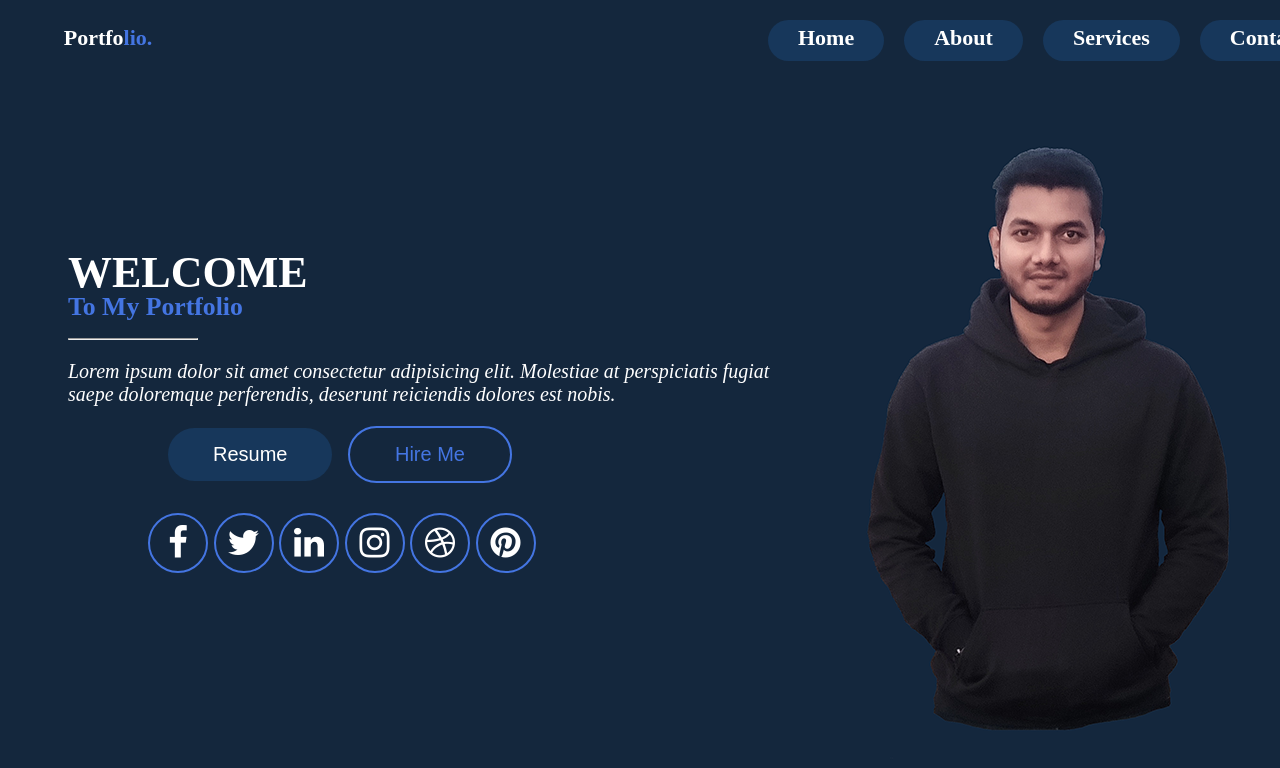
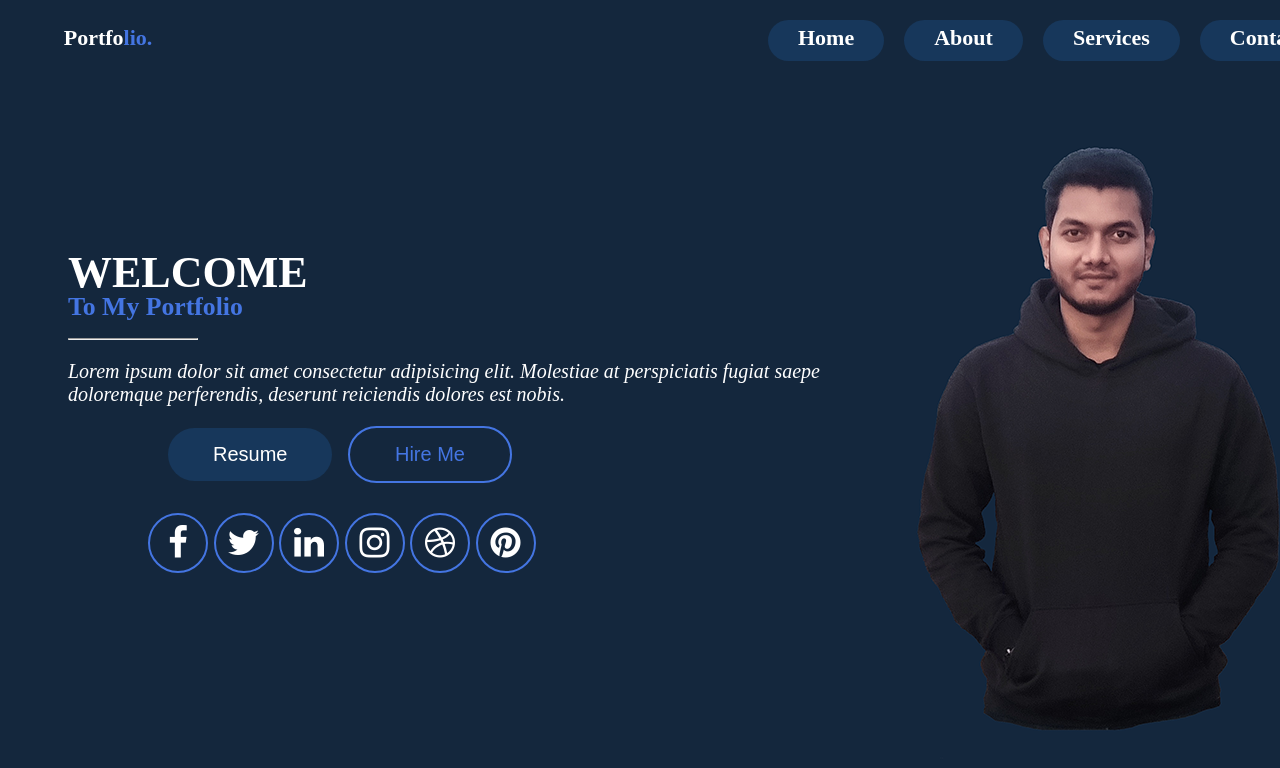
Before and after one commit to iamgourob/portfolio.github.io, a plain HTML site: page index.html in a window 1280 px wide. Shown: the top 768 px of the page. Drawn offline with Linux system fonts and the light colour scheme; a web font is replaced by a local one.

Commit message:
Update style.css

```diff
--- a/style.css
+++ b/style.css
@@ -74,7 +74,7 @@ li:nth-child(2) {
 
 .hero-section {
     display: grid;
-    grid-template-columns: repeat(2, 800px 1fr);
+    grid-template-columns: repeat(2, 850px 1fr);
     align-items: center;
     margin-top: 30px;
 }
```
